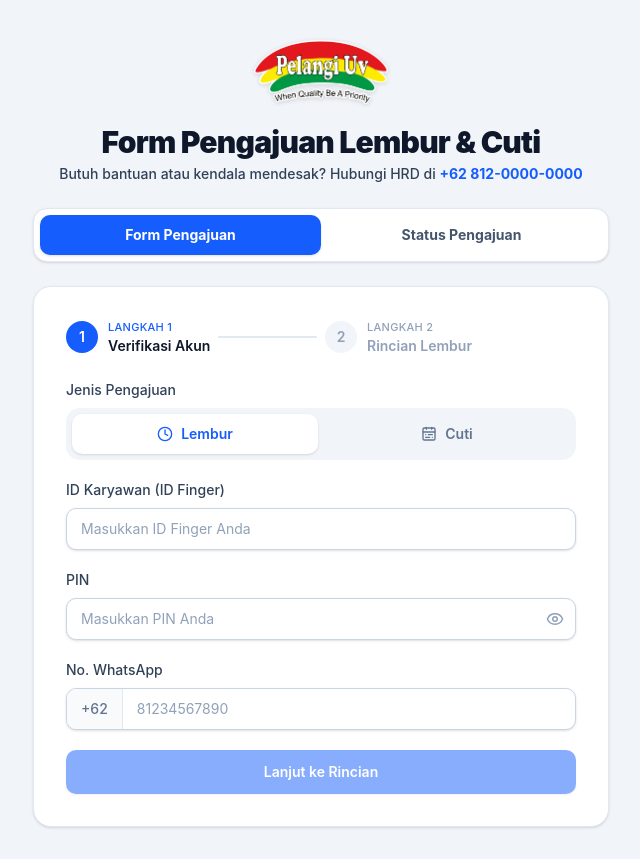
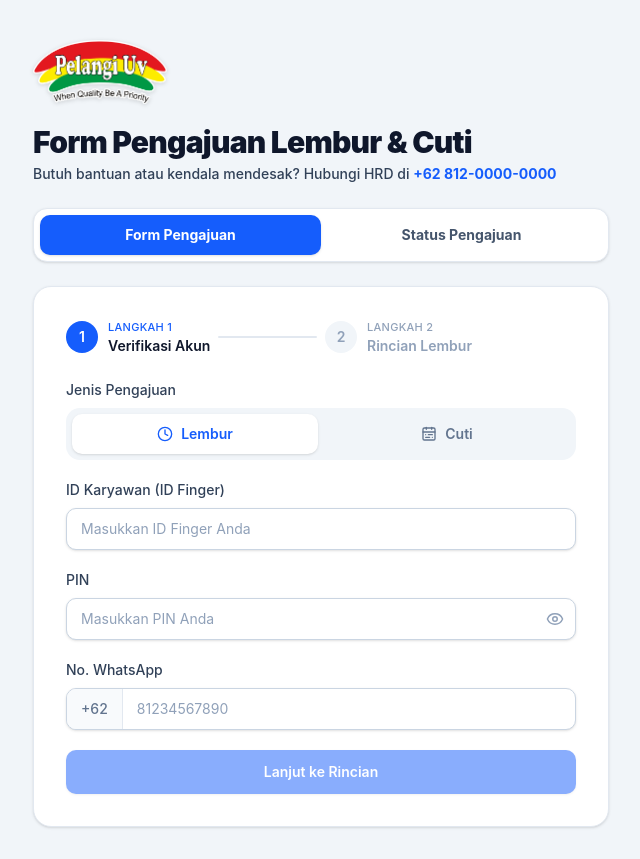
Before and after one commit to Baghoes/workflow-lembur-cuti, a Next.js app: page / in a window 1280 px wide. Shown: the whole page, without its empty margins (319-959 px from the left). Built offline with nearby package versions, Linux system fonts and the light colour scheme.

Commit message:
Update page.tsx

```diff
--- a/app/page.tsx
+++ b/app/page.tsx
@@ -12,8 +12,8 @@ export default function Home() {
       <div className="mx-auto max-w-xl space-y-6">
 
         {/* Header Bersih & Logo Perusahaan */}
-        <header className="flex flex-col items-left text-center space-y-3">
-          <div className="flex h-20 w-auto items-center justify-center">
+        <header className="flex flex-col items-start text-left space-y-3">
+          <div className="flex h-20 w-auto items-center justify-start">
             <img
               src="/logo.png"
               alt="Logo Pelangi UV"
```
